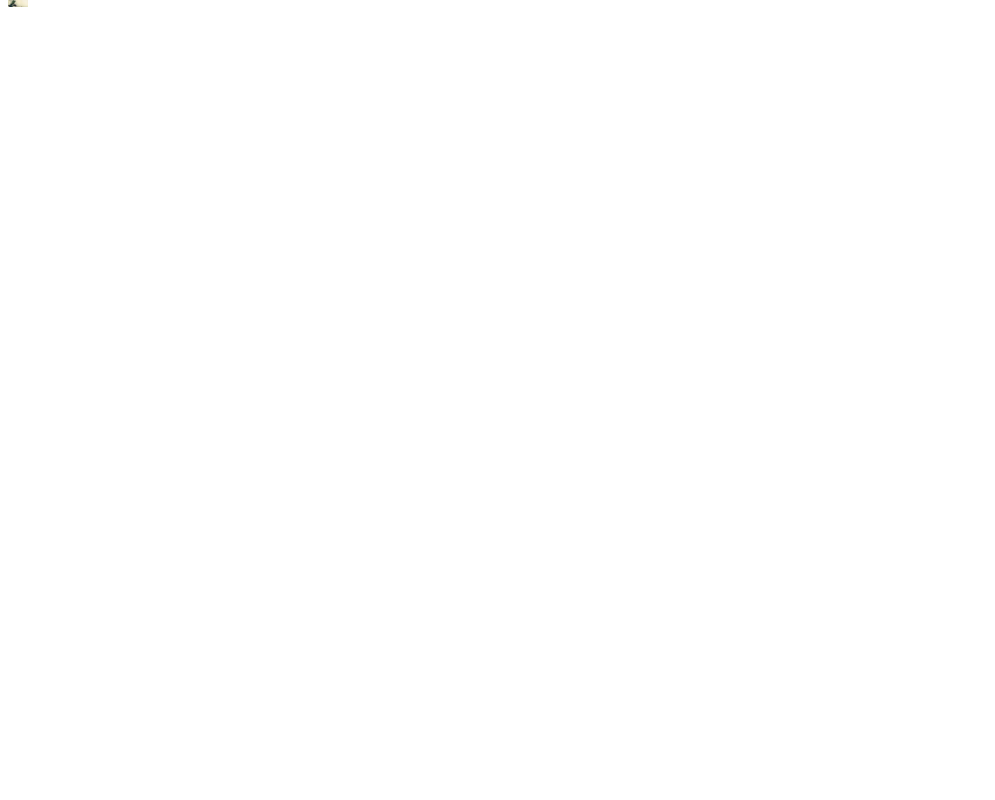
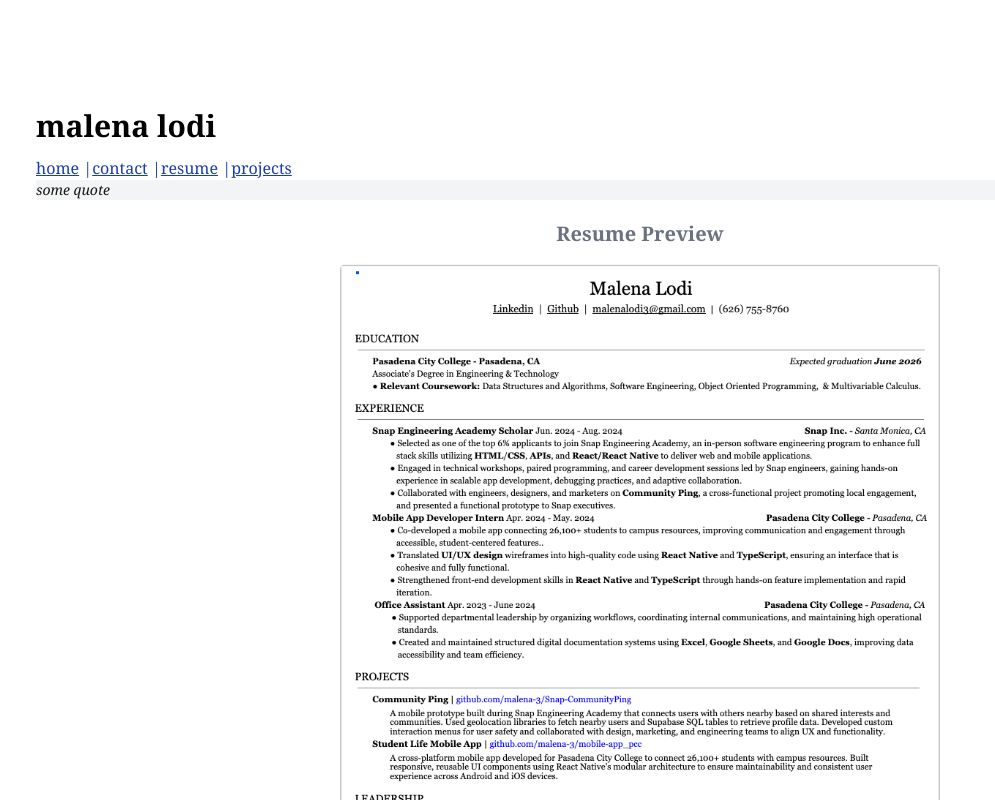
Before and after one commit to malena-3/malena-lodi, a Next.js app in the folder my-website/: page /resume in a window 1280 px wide. Shown: the top 800 px of the page, without its empty margins (0-995 px from the left). Built offline with nearby package versions, Linux system fonts and the light colour scheme.

Commit message:
adding real info

```diff
--- a/my-website/src/app/contact/page.js
+++ b/my-website/src/app/contact/page.js
@@ -2,12 +2,17 @@
 
 export default function Home() {
   return (
-    <main className="min-h-screen font-serif pl-2 pr-2">
+    <main className="min-h-screen font-serif pl-2 pr-2 m-7">
       {/* HEADER CONTENT */}
       <header className="text-left pt-20">
         <h1 className="pb-3 text-black text-3xl font-bold ">malena lodi</h1>
         <div className="text-blue-800">
-          <p><a href="/contact" className="underline">contact</a> | <a href="/resume" className="underline">resume</a> | <a href="/projects" className="underline">projects</a></p>
+          <p>
+            <a href="/" className="underline">home</a> |
+            <a href="/contact" className="underline">contact</a> |
+            <a href="/resume" className="underline">resume</a> |
+            <a href="/projects" className="underline">projects</a>
+          </p>
         </div>
       </header>
       <div className="bg-gray-100">
@@ -16,23 +21,37 @@
 
       {/* MAIN CONTENT */}
         {/* project section */}
-        <section className="bg-gray-100 p-6 mt-8 rounded-md shadow">
+        <section className="bg-gray-100 p-6 mt-5 rounded-md shadow">
             <h2 className="text-xl font-bold mb-4 text-center">Contact Me</h2>
 
             <p className="flex justify-between">
                 <span className="font-bold text-gray-600">Email:</span>
                 <span>malenalodi3@gmail.com</span>
-                <span className="text-green-800 font-bold">Send Email</span>
+                <span className="text-green-800 font-bold underline hover:text-green-600">
+                  <a href="mailto:malenalodi3@gmail.com">Send Email</a>
+                </span>
             </p>
             <p className="flex justify-between">
                 <span className="font-bold text-gray-600">Phone Number:</span>
-                <span>(626) 755-8760)</span>
-                <span className="text-green-800 font-bold">Make Call</span>
+                <span>(626) 755-8760</span>
+                <span className="text-green-800 font-bold underline hover:text-green-600">
+                  <a href="tel:+16267558760">Make Call</a>
+                </span>
             </p>
         </section>
-        <div className="border-1 p-13 flex mt-3">
-            <p className="text-center">Leave a message</p>
-        </div>
+        <section className="border-1 p-6 mt-3">
+            <h2 className="text-xl font-bold mb-4 text-center">Socials</h2>
+            <p className="text-center">
+              <span className="p-8 underline"><a href="https://www.linkedin.com/in/malena-lodi-07a0aa251/">LinkedIn</a></span>
+              <span className="p-8 underline"><a href="https://github.com/malena-3">GitHub</a></span>
+            </p>
+
+
+        </section>
+
+
+
+
 
 
 
--- a/my-website/src/app/page.js
+++ b/my-website/src/app/page.js
@@ -2,12 +2,17 @@
 
 export default function Home() {
   return (
-    <main className="min-h-screen font-serif pl-2 pr-2">
+    <main className="min-h-screen font-serif pl-2 pr-2 m-7">
       {/* HEADER CONTENT */}
       <header className="text-left pt-20">
         <h1 className="pb-3 text-black text-3xl font-bold ">malena lodi</h1>
         <div className="text-blue-800">
-          <p><a href="/contact" className="underline">contact</a> | <a href="/resume" className="underline">resume</a> | <a href="/projects" className="underline">projects</a></p>
+          <p>
+            <a href="/" className="underline">home</a> |
+            <a href="/contact" className="underline">contact</a> |
+            <a href="/resume" className="underline">resume</a> |
+            <a href="/projects" className="underline">projects</a>
+          </p>
         </div>
       </header>
       <div className="bg-gray-100">
--- a/my-website/src/app/projects/page.js
+++ b/my-website/src/app/projects/page.js
@@ -2,23 +2,26 @@
 
 export default function Home() {
   return (
-    <main className="min-h-screen font-serif pl-2 pr-2">
+    <main className="min-h-screen font-serif pl-2 pr-2 m-7">
       {/* HEADER CONTENT */}
       <header className="text-left pt-20">
-        <h1 className="pb-3 text-black text-3xl font-bold ">more projects</h1>
-        <p>github hyperlink here</p>
+        <h1 className="pb-3 text-black text-3xl font-bold ">malena lodi</h1>
+        <div className="text-blue-800">
+          <p>
+            <a href="/" className="underline">home</a> |
+            <a href="/contact" className="underline">contact</a> |
+            <a href="/resume" className="underline">resume</a> |
+            <a href="/projects" className="underline">projects</a>
+          </p>
+        </div>
       </header>
       <div className="bg-gray-100">
         <p className="text-sm italic">some quote</p>
       </div>
-      <div className="flex justify-end mt-4">
-        <a href="/" className="text-sm text-green-800 hover:underline">
-        home →
-        </a>
-      </div>
+
 
       {/* project section */}
-      <section className="bg-gray-100 p-6 mt-8 rounded-md shadow">
+      <section className="bg-gray-100 p-6 mt-5 mb-5 rounded-md shadow">
 
         <h2 className="text-xl font-bold mb-4">Featured Projects</h2>
 
--- a/my-website/src/app/resume/page.js
+++ b/my-website/src/app/resume/page.js
@@ -2,18 +2,58 @@
 
 export default function Home() {
   return (
-    <main className="min-h-screen font-serif pl-2 pr-2">
-        <section className="bg-gray">
+    <main className="min-h-screen font-serif pl-2 pr-2 m-7">
+      {/* HEADER CONTENT */}
+      <header className="text-left pt-20">
+        <h1 className="pb-3 text-black text-3xl font-bold ">malena lodi</h1>
+        <div className="text-blue-800">
+          <p>
+            <a href="/" className="underline">home</a> |
+            <a href="/contact" className="underline">contact</a> |
+            <a href="/resume" className="underline">resume</a> |
+            <a href="/projects" className="underline">projects</a>
+          </p>
+        </div>
+      </header>
+      <div className="bg-gray-100">
+        <p className="text-sm italic">some quote</p>
+      </div>
+
+      {/* MAIN CONTENT */}
+        {/* RESUME CONTENT */}
+        {/* <section className="bg-blue-50 rounded-md mt-5 p-2 w-230"> */}
+
+        <section className="flex flex-col items-center mt-5">
+          <h2 className="flex justify-center text-xl font-bold mb-4 text-center text-gray-500">Resume Preview</h2>
+           <a
+              href="/Malena-Lodi-Resume.pdf"
+              target="_blank"
+              rel="noopener noreferrer"
+            >
             <Image
-                src="/header1.jpeg"
-                alt="malena's resume"
-                width="20"
-                height="10"
+              src="/resume-preview.png"
+              alt="Preview of Malena Lodi's Resume"
+              width={600}
+              height={800}
+              className="rounded-md hover:shadow-xl transition"
+            />
+            </a>
+        </section>
+        {/* </section> */}
 
-            />
 
-        </section>
 
+
+
+
+
+
+
+      {/* FOOTER CONTENT */}
+       {/* info about website */}
+       <footer className="mt-8 text-sm italic text-gray-500 text-center">
+          <p>this website was created using dadadada</p>
+       </footer>
 
 
 
```
Also changed, not shown: my-website/public/resume-preview.png (added), 1 other file (tests, documents, lock files or other folders).
